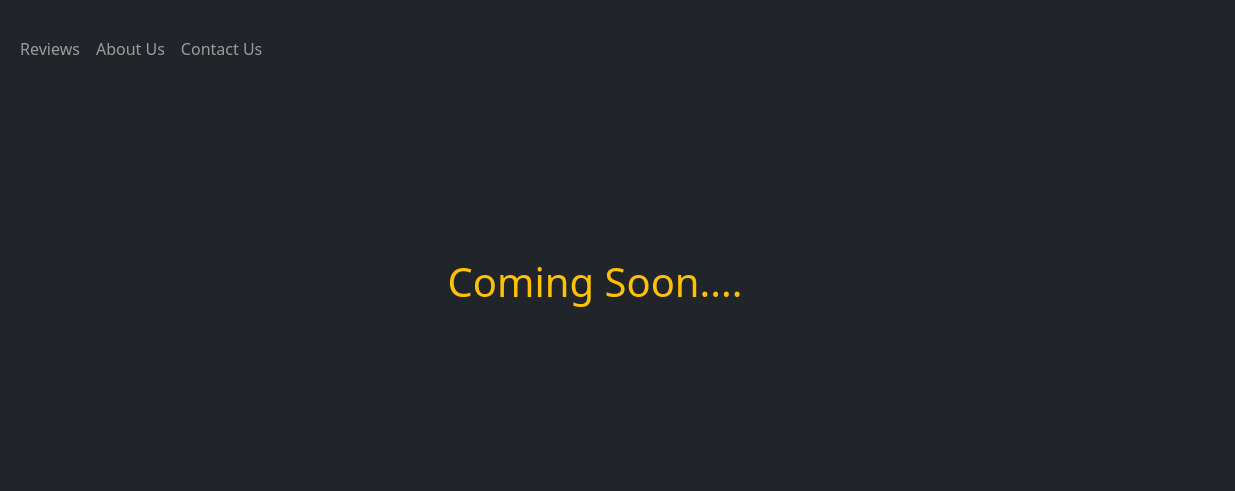
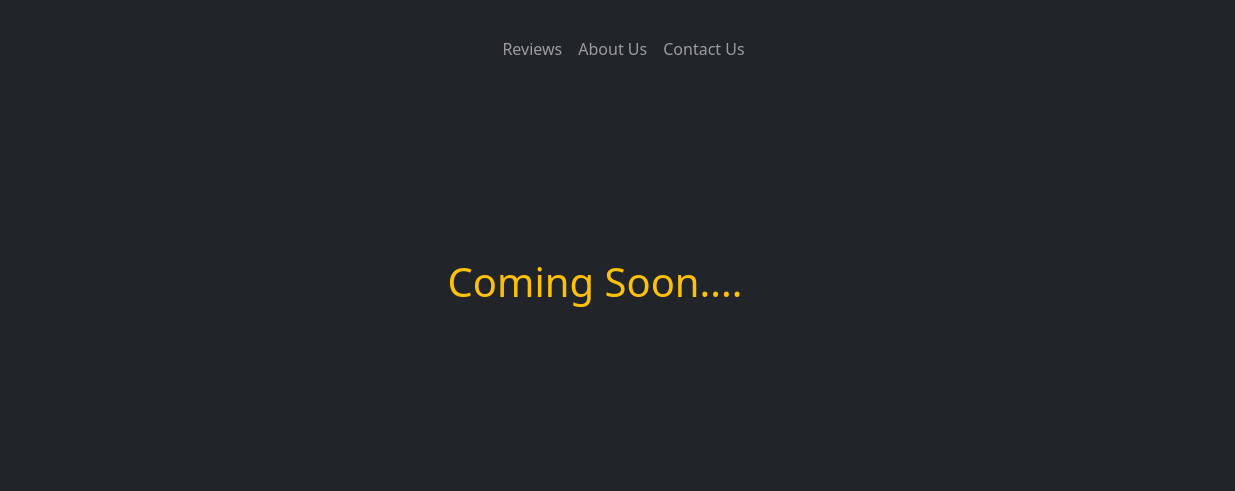
Before and after one commit to Dev-kris/squonkvape, a plain HTML site: page index.html in a window 1280 px wide. Shown: the top 491 px of the page, 45-1280 px from the left. Drawn offline with Linux system fonts and the light colour scheme.

Commit message:
changed the navbar list alignment
added space between placeholder text and footer

```diff
--- a/css/style.css
+++ b/css/style.css
@@ -6,5 +6,5 @@ body{
 }
 
 .coming-soon-style{
-    padding: 10rem 0 10rem 0;
+    padding: 10rem 0 30rem 0;
 }
--- a/index.html
+++ b/index.html
@@ -23,7 +23,7 @@
                     <span class="navbar-toggler-icon"></span>
                 </button>
                 <div class="collapse navbar-collapse" id="navbarMenu">
-                    <ul class="navbar-nav ml-auto">
+                    <ul class="navbar-nav m-auto">
                         <li class="nav-item">
                             <a class="nav-link" href="#">Reviews</a>
                         </li>
```
